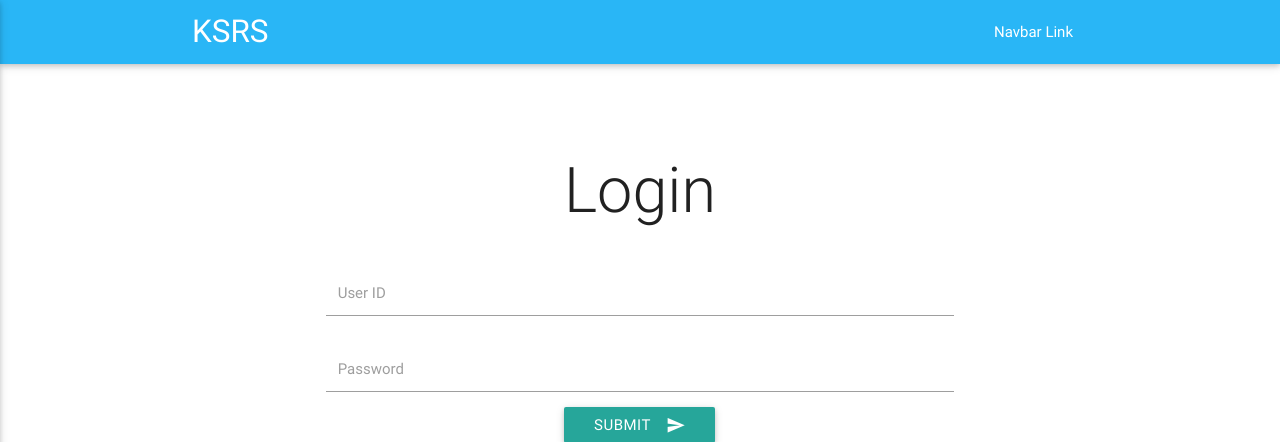
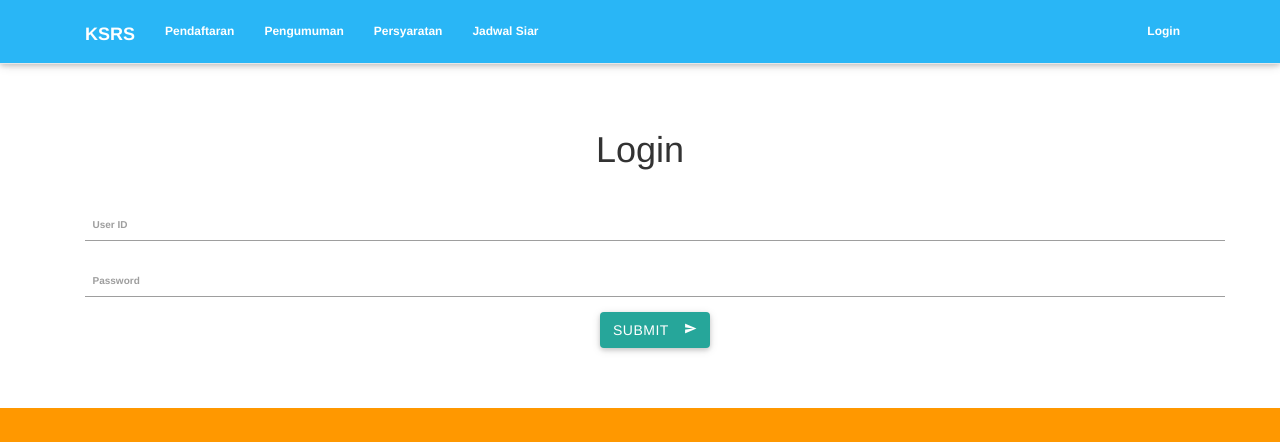
Before and after one commit to pipinkurniawati/KSRS, a PHP site: page /KSRS/login.php in a window 1280 px wide. Shown: the top 442 px of the page. Run offline with PHP 8.4, Linux system fonts and the light colour scheme; some libraries are stand-ins or nearby versions.

Commit message:
integrated

```diff
--- a/index.php
+++ b/index.php
@@ -9,6 +9,7 @@
   <link href="https://fonts.googleapis.com/icon?family=Material+Icons" rel="stylesheet">
   <link href="css/materialize.css" type="text/css" rel="stylesheet" media="screen,projection"/>
   <link href="css/style.css" type="text/css" rel="stylesheet" media="screen,projection"/>
+
   <link rel="stylesheet" href="css/bootstrap.min.css">
   <script src="js/bootstrap.min.js"></script>
 </head>
--- a/jadwal_siar_admin.php
+++ b/jadwal_siar_admin.php
@@ -39,9 +39,15 @@
             <div class="panel panel-default">
               <div class="panel-body">
                 <div class="table-responsive">
+                  <?php
+                    if (isset($_GET["token"])){
+                      $token = $_GET["token"];
+                    }
+                  ?>
                   <form>
                     Hari:
                     <input type="text" name="hari" placeholder="Masukkan Hari">
+                    <input type="hidden" name="token" value = "<?php echo $token ?>">
                     <button>Go</button>
                   </form>
                 <?php
--- a/login.php
+++ b/login.php
@@ -12,24 +12,18 @@
   <link href="https://fonts.googleapis.com/icon?family=Material+Icons" rel="stylesheet">
   <link href="css/materialize.css" type="text/css" rel="stylesheet" media="screen,projection"/>
   <link href="css/style.css" type="text/css" rel="stylesheet" media="screen,projection"/>
+  <link rel="stylesheet" type="text/css" href="css/bootstrap.min.css">
+  <link rel="stylesheet" type="text/css" href="css/bootstrap-clockpicker.min.css">
+  <link rel="stylesheet" type="text/css" href="css/github.min.css">
 
 </head>
 <body>
-  <nav class="light-blue lighten-1" role="navigation">
-    <div class="nav-wrapper container"><a id="logo-container" href="#" class="brand-logo">KSRS</a>
-      <ul class="right hide-on-med-and-down">
-        <li><a href="#">Navbar Link</a></li>
-      </ul>
-
-      <ul id="nav-mobile" class="side-nav">
-        <li><a href="#">Navbar Link</a></li>
-      </ul>
-      <a href="#" data-activates="nav-mobile" class="button-collapse"><i class="material-icons">menu</i></a>
-    </div>
-  </nav>
   <div class="section no-pad-bot" id="index-banner">
     <div class="container">
-      <br><br>
+      <div id  = "header">
+            <?php require_once 'navigation_bar.php' ?>
+      </div>
+      <br><br><br><br><br>
       <div class="row center">
         <h1 class="header col s12 light">Login</h1>
       </div>
--- a/navigation_bar.php
+++ b/navigation_bar.php
@@ -4,18 +4,45 @@
       <div class="nav-wrapper container"><a id="logo-container" href="#" class="brand-logo"></a>
         <div class="container-fluid">
             <div class="navbar-header">
-                <a style="color:white;" class="navbar-brand" href="../KSRS"><h4><strong>KSRS</strong></h4></a>
+              <?php
+              if (isset($_GET["token"])){
+                $token = $_GET["token"];
+                echo'
+                  <a style="color:white;" class="navbar-brand" href="../KSRS/homepage.php?token='.$token.'"><h4><strong>KSRS</strong></h4></a>
+                ';
+              }
+              else{
+               echo'
+                  <a style="color:white;" class="navbar-brand" href="../KSRS/homepage.php"><h4><strong>KSRS</strong></h4></a>
+                ';
+              }
+              ?>
+
             </div>
-            <ul class="light-blue lighten-1 nav navbar-nav">
-              <li class="<?php if(basename($_SERVER['SCRIPT_NAME']) == 'form_daftar.php')?>"><a style="color:white;" href="form_daftar.php"><h6><strong>Pendaftaran</strong></h6></a></li>
-              <li class="<?php if(basename($_SERVER['SCRIPT_NAME']) == 'pengumuman.php')?>"><a style="color:white;" href="pengumuman.php"><h6><strong>Pengumuman</strong></h6></a></li>
-              <li class="<?php if(basename($_SERVER['SCRIPT_NAME']) == 'persyaratan.php')?>"><a style="color:white;" href="persyaratan.php"><h6><strong>Persyaratan</strong></h6></a></li>
-              <li class="<?php if(basename($_SERVER['SCRIPT_NAME']) == 'jadwal_siar.php')?>"><a style="color:white;" href="jadwal_siar.php"><h6><strong>Jadwal Siar</strong></h6></a></li>
-          </ul>
+            <?php
+              if (isset($_GET["token"])){
 
-          <ul class="light-blue lighten-1 nav navbar-nav" style="float:right;">
-              <li class="<?php if(basename($_SERVER['SCRIPT_NAME']) == 'login.php')?>"><a style="color:white;" href="login.php"><h6><strong>Login</strong></h6></a></li>
-          </ul>
+                echo'
+                  <ul class="light-blue lighten-1 nav navbar-nav">
+                    <li class="'; if(basename($_SERVER['SCRIPT_NAME']) == 'pengumuman.php'); echo'"><a style="color:white;" href="pengumuman.php?token='.$token.'"><h6><strong>Pengumuman</strong></h6></a></li>
+                    <li class="'; if(basename($_SERVER['SCRIPT_NAME']) == 'persyaratan.php'); echo'"><a style="color:white;" href="persyaratan.php?token='.$token.'"><h6><strong>Persyaratan</strong></h6></a></li>
+                    <li class="'; if(basename($_SERVER['SCRIPT_NAME']) == 'jadwal_siar_admin.php'); echo'"><a style="color:white;" href="jadwal_siar_admin.php?token='.$token.'"><h6><strong>Jadwal Siar</strong></h6></a></li>
+                  </ul>';
+                }else{
+                  echo'
+                  <ul class="light-blue lighten-1 nav navbar-nav">
+                    <li class="'; if(basename($_SERVER['SCRIPT_NAME']) == 'form_daftar.php'); echo'"><a style="color:white;" href="form_daftar.php"><h6><strong>Pendaftaran</strong></h6></a></li>
+                    <li class="'; if(basename($_SERVER['SCRIPT_NAME']) == 'pengumuman.php'); echo'"><a style="color:white;" href="pengumuman.php"><h6><strong>Pengumuman</strong></h6></a></li>
+                    <li class="'; if(basename($_SERVER['SCRIPT_NAME']) == 'persyaratan.php'); echo'"><a style="color:white;" href="persyaratan.php"><h6><strong>Persyaratan</strong></h6></a></li>
+                    <li class="'; if(basename($_SERVER['SCRIPT_NAME']) == 'jadwal_siar.php'); echo'"><a style="color:white;" href="jadwal_siar.php"><h6><strong>Jadwal Siar</strong></h6></a></li>
+                  </ul>';
+
+                  echo'
+                    <ul class="light-blue lighten-1 nav navbar-nav" style="float:right;">
+                        <li class="';if(basename($_SERVER['SCRIPT_NAME']) == 'login.php'); echo'"><a style="color:white;" href="login.php"><h6><strong>Login</strong></h6></a></li>
+                    </ul>';
+                }
+            ?>
 
         </div>
       </div>
```
Also changed, not shown: homepage.php (+2 -20 lines).
